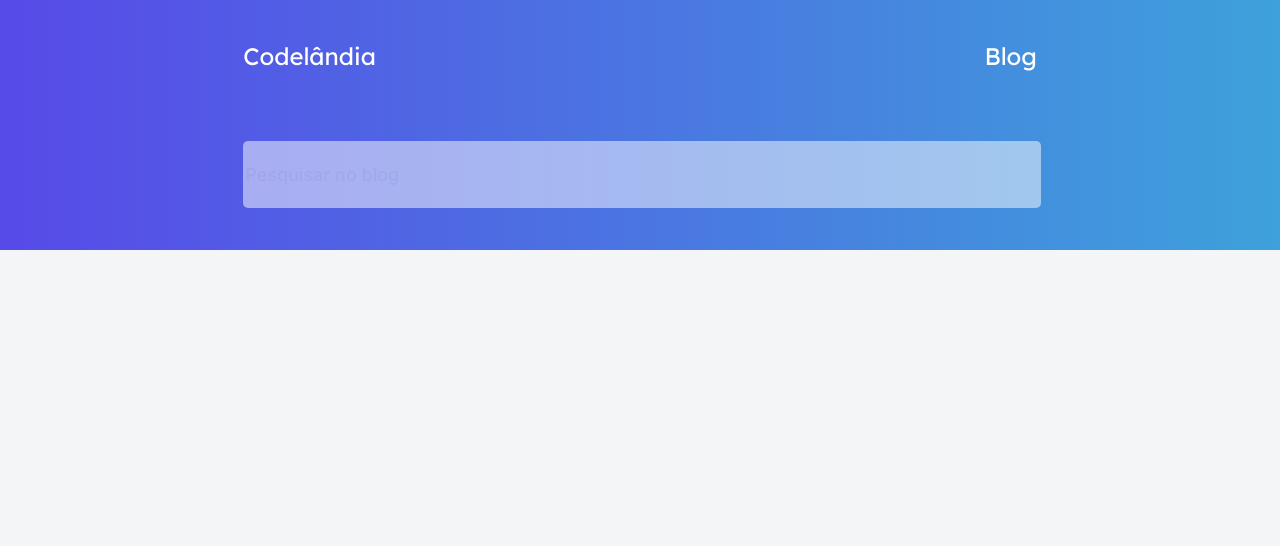
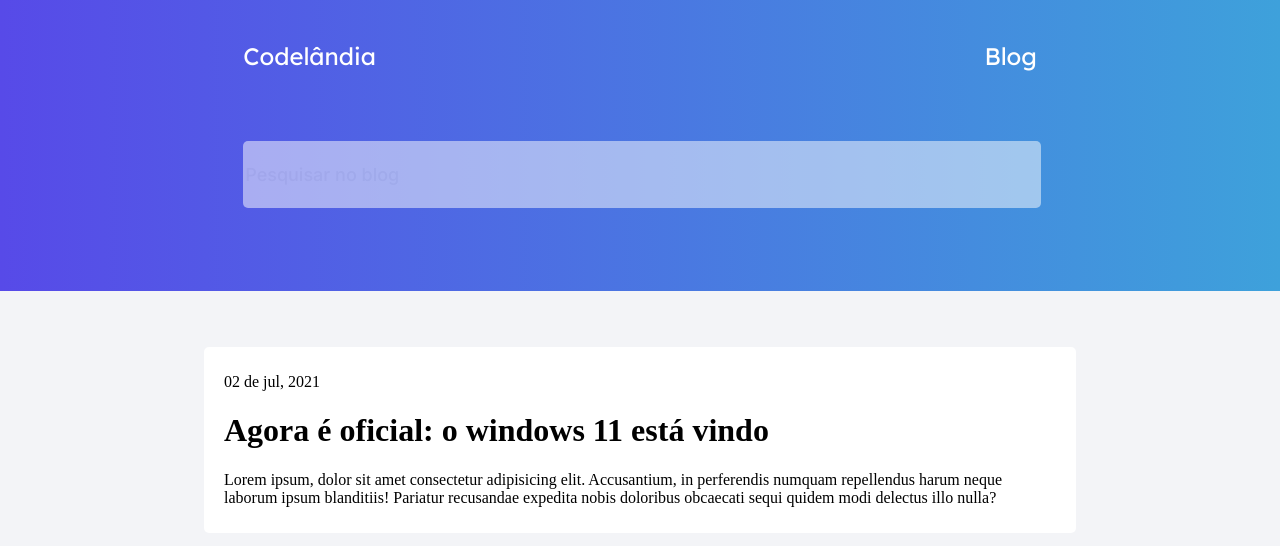
Before and after one commit to Philipesissala/blog-challenge-codel-ndia, a React (Create React App) app: page / in a window 1280 px wide. Shown: the top 546 px of the page. Built offline with nearby package versions, Linux system fonts and the light colour scheme.

Commit message:
Construindo o card

```diff
--- a/src/App.js
+++ b/src/App.js
@@ -1,11 +1,15 @@
+import React from "react";
+
 import Header from "./Header";
+import Card from "./Card";
 
-import "./global.css"
+import "./global.css";
 
 const App = () => {
   return (
     <div>
       <Header />
+      <Card />
     </div>
   );
 };
--- /dev/null
+++ b/src/Card/index.js
@@ -0,0 +1,20 @@
+import React from "react";
+
+import "./styles.css";
+
+const Card = () => {
+  return (
+    <div className="card-container">
+      <p>02 de jul, 2021</p>
+      <h1>Agora é oficial: o windows 11 está vindo</h1>
+      <p>
+        Lorem ipsum, dolor sit amet consectetur adipisicing elit. Accusantium,
+        in perferendis numquam repellendus harum neque laborum ipsum blanditiis!
+        Pariatur recusandae expedita nobis doloribus obcaecati sequi quidem modi
+        delectus illo nulla?
+      </p>
+    </div>
+  );
+};
+
+export default Card;
--- /dev/null
+++ b/src/Card/styles.css
@@ -0,0 +1,8 @@
+.card-container{
+    position: relative;
+    background-color: #fff;
+    max-width: 65%;
+    margin: 7vh auto;
+    border-radius: 5px;
+    padding: 10px 20px 10px 20px ;
+}
--- a/src/Header/index.js
+++ b/src/Header/index.js
@@ -1,18 +1,22 @@
 import React from "react";
 
-import styles from "./styles.css"
+import "./styles.css";
 
 const Header = () => {
   return (
-    <div>
-      <header className="headerStyle">
-        <article className="articleStyle">
-          <nav className="navStyle">
+    <div className="container">
+      <header>
+        <article>
+          <nav>
             <a>Codelândia</a>
             <a>Blog</a>
           </nav>
           <div>
-            <input type="text" placeholder="Pesquisar no blog" className="inputSearch"/>
+            <input
+              type="text"
+              placeholder="Pesquisar no blog"
+              className="inputSearch"
+            />
           </div>
         </article>
       </header>
--- a/src/Header/styles.css
+++ b/src/Header/styles.css
@@ -1,5 +1,5 @@
-.headerStyle {
-  position: absolute;
+.container {
+  position: relative;
   background-image: linear-gradient(
     to right,
     rgba(87, 74, 232, 1),
@@ -7,26 +7,26 @@
   );
   width: 100%;
   height: 250px;
+  padding-top: 41px;
 }
 
-.articleStyle {
+.container article {
   position: relative;
   max-width: 62%;
   margin: 0 auto;
 }
 
-.navStyle {
+.container nav {
   display: flex;
   justify-content: space-between;
   color: rgba(255, 255, 255, 1);
-  margin-top: 41px;
   font-family: Lexend Deca;
   font-weight: normal;
   font-style: normal;
   font-size: 24px;
 }
 
-.inputSearch {
+.container input {
   position: absolute;
   width: 100%;
   height: 65px;
--- a/src/global.css
+++ b/src/global.css
@@ -2,11 +2,12 @@
 @import url("https://fonts.googleapis.com/css2?family=Inter:wght@500&family=Lexend+Deca&display=swap");
 
 body {
+  position: absolute;
   margin: 0;
   padding: 0;
   border: 0;
   box-sizing: border-box;
-    background-color: rgba(243, 245, 247, 1);
+  background-color: #f3f4f7;
 }
 
 input::placeholder {
```
Lines whose indentation alone changed are shown as unchanged.
